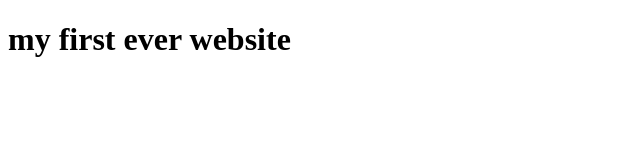
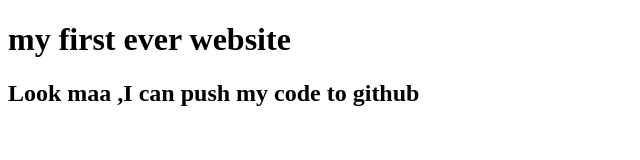
Before and after one commit to imamulhasan717/first-web, a plain HTML site: page index.html in a window 1280 px wide. Shown: the whole page, without its empty margins (0-640 px from the left). Drawn offline with Linux system fonts and the light colour scheme.

Commit message:
learned github

```diff
--- a/index.html
+++ b/index.html
@@ -8,5 +8,6 @@
 </head>
 <body>
     <h1>my first ever website</h1>
+    <h2>Look maa ,I can push my code to github</h2>
 </body>
 </html>
```
